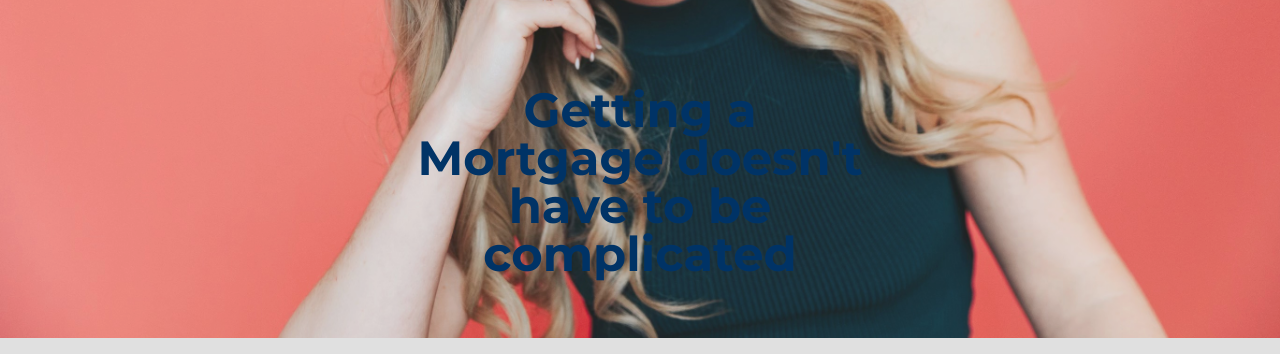
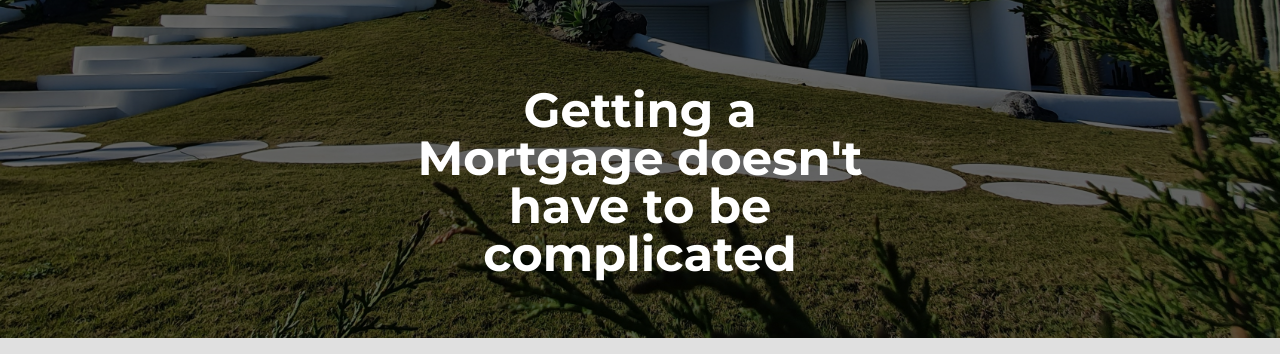
Before and after one commit to brittanyshelley/Veronicaratefair, a Next.js app: page / in a window 1280 px wide. Shown: the part 598-952 px from the top of the page. Built offline with nearby package versions, Linux system fonts and the light colour scheme; no server answers.

Commit message:
refactor: Update HeroSection component to use a higher quality background image and improve text styling

```diff
--- a/src/components/HeroSection.js
+++ b/src/components/HeroSection.js
@@ -1,24 +1,46 @@
 // components/HeroSection.js
 
+// import Image from 'next/image';
+// // import styles from '../styles/HeroSection.module.css'; // Assuming you are using CSS Modules for styling
+
+// const HeroSection = () => {
+//   return (
+//     <div data-theme="mytheme">
+//       <div className="hero min-h-screen relative bg-cover bg-center" style={{ backgroundImage: `url('/vj-von-art-BP1Ze0qcp-c-unsplash.jpg')` }}>
+//         <div className="hero-overlay bg-opacity-10"></div>
+//         {/* Adjusted hero-content for bottom-center alignment */}
+//         <div className="hero-content text-accent w-full absolute bottom-0 text-center pb-10">
+//           <div className="max-w-md mx-auto">
+//             <h1 className="mb-5 text-5xl font-bold">Getting a Mortgage doesn&apos;t have to be complicated</h1>
+//             {/* <button className="btn btn-primary">Free Consultation</button> */}
+//           </div>
+//         </div>
+//       </div>
+//     </div>
+//   );
+
+// };
+
+// export default HeroSection;
+
+
 import Image from 'next/image';
-// import styles from '../styles/HeroSection.module.css'; // Assuming you are using CSS Modules for styling
 
 const HeroSection = () => {
   return (
     <div data-theme="mytheme">
-      <div className="hero min-h-screen relative bg-cover bg-center" style={{ backgroundImage: `url('/img3.jpeg')` }}>
-        <div className="hero-overlay bg-opacity-10"></div>
+      <div className="hero min-h-screen relative bg-cover bg-center" style={{ backgroundImage: `url('/vj-von-art-BP1Ze0qcp-c-unsplash.jpg')` }}>
+        <div className="hero-overlay bg-black bg-opacity-60"></div>
         {/* Adjusted hero-content for bottom-center alignment */}
-        <div className="hero-content text-neutral-content w-full absolute bottom-0 text-center pb-10">
+        <div className="hero-content text-white w-full absolute bottom-0 text-center pb-10">
           <div className="max-w-md mx-auto">
-            <h1 className="mb-5 text-5xl font-bold">Getting a Mortgage doesn&apos;t have to be complicated</h1>
+            <h1 className="mb-5 text-5xl font-bold text-shadow-lg">Getting a Mortgage doesn&apos;t have to be complicated</h1>
             {/* <button className="btn btn-primary">Free Consultation</button> */}
           </div>
         </div>
       </div>
     </div>
   );
-
 };
 
 export default HeroSection;
```
